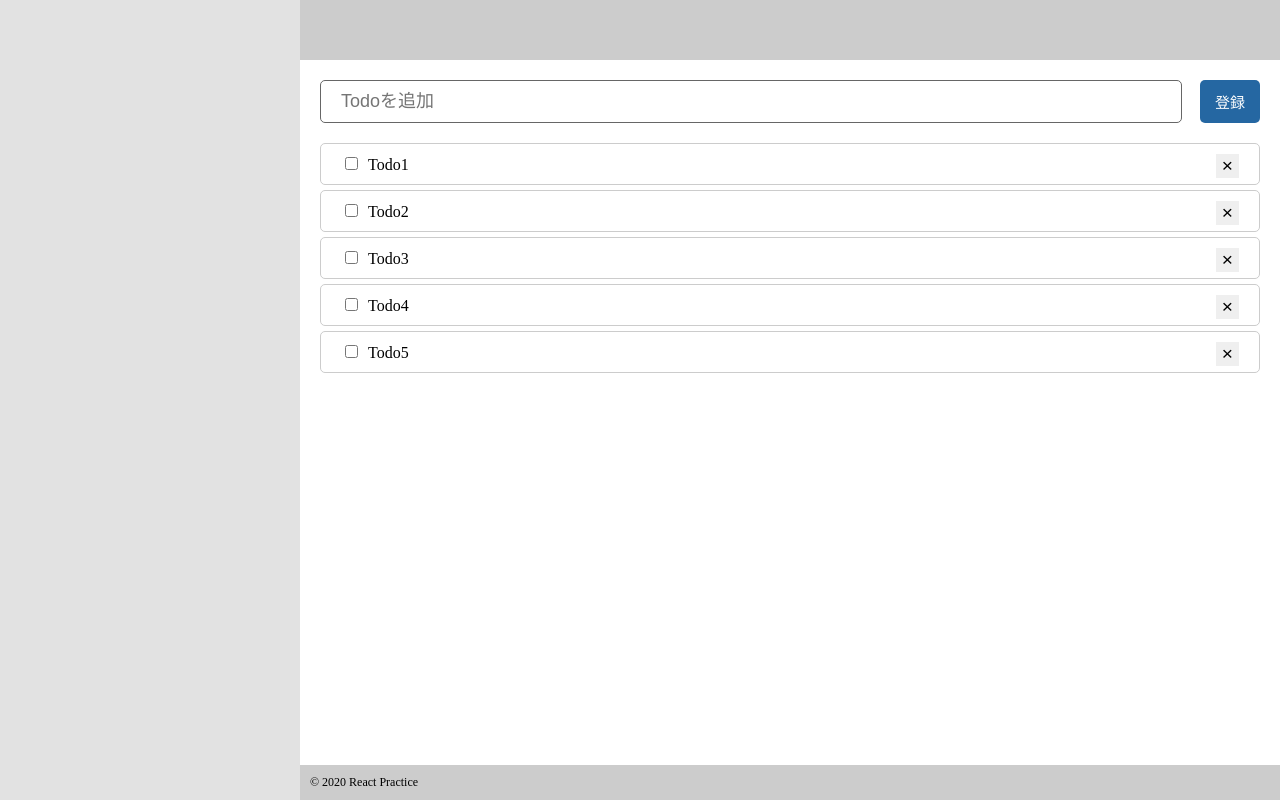
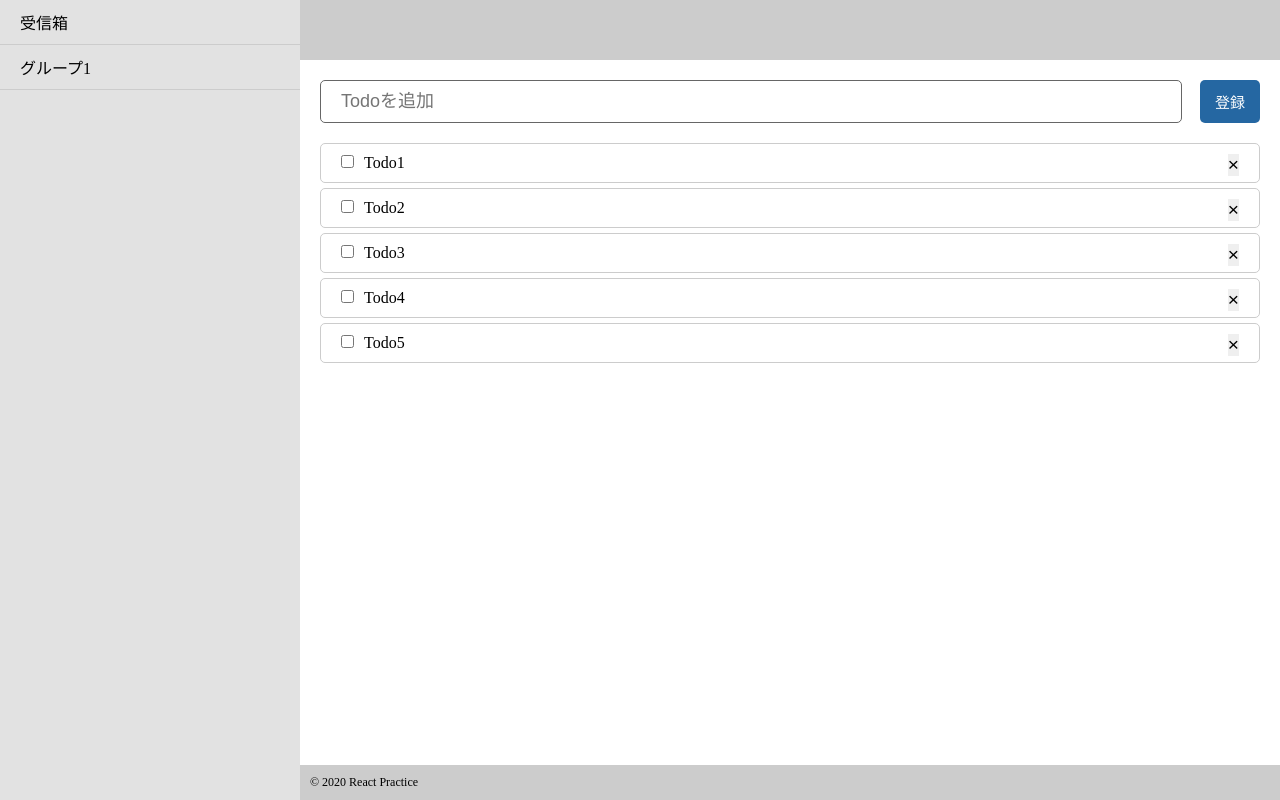
Before and after one commit to yk-port/react_practice, a React app: page / in a window 1280 px wide. Built offline with nearby package versions, Linux system fonts and the light colour scheme.

Commit message:
feat(sideArea): グループリストを作成

```diff
--- a/src/js/components/sideArea.js
+++ b/src/js/components/sideArea.js
@@ -1,9 +1,34 @@
 import React from 'react';
 
 export default class SideArea extends React.Component {
+  constructor(props) {
+    super(props);
+
+    this.state = {
+      groupList: [
+        { id: 'inbox', label: '受信箱' },
+        { id: 'group-1', label: 'グループ1' },
+      ]
+    }
+  }
+
+  renderGroup() {
+    let groupListDom = [];
+    for (let i = 0; i < this.state.groupList.length; i++) {
+      let group = this.state.groupList[i];
+      let groupList = <li key={group.id}>{group.label}</li>
+      groupListDom.push(groupList);
+    }
+    return groupListDom;
+  }
+
   render() {
     return (
-      <div className="side-area"></div>
+      <div className="side-area">
+        <ul className="group-list">
+          {this.renderGroup()}
+        </ul>
+      </div>
     )
   }
 }
--- a/src/sass/_base.scss
+++ b/src/sass/_base.scss
@@ -1,8 +1,11 @@
+* {
+  padding: 0;
+  margin: 0;
+  outline: none;
+}
 html, body {
   width: 100%;
   height: 100%;
-  padding: 0;
-  margin: 0;
 }
 
 #root {
@@ -10,6 +13,10 @@ html, body {
   height: 100%;
 }
 
+li {
+  list-style: none;
+}
+
 .wrap {
   width: 100%;
   height: 100%;
--- a/src/sass/_sideArea.scss
+++ b/src/sass/_sideArea.scss
@@ -3,3 +3,11 @@
   height: 100%;
   background: #e2e2e2;
 }
+
+.group-list {
+  li {
+    padding: 10px 20px;
+    border-bottom: 1px solid #ccc;
+    cursor: pointer;
+  }
+}
```
Also changed, not shown: css/style.css.
